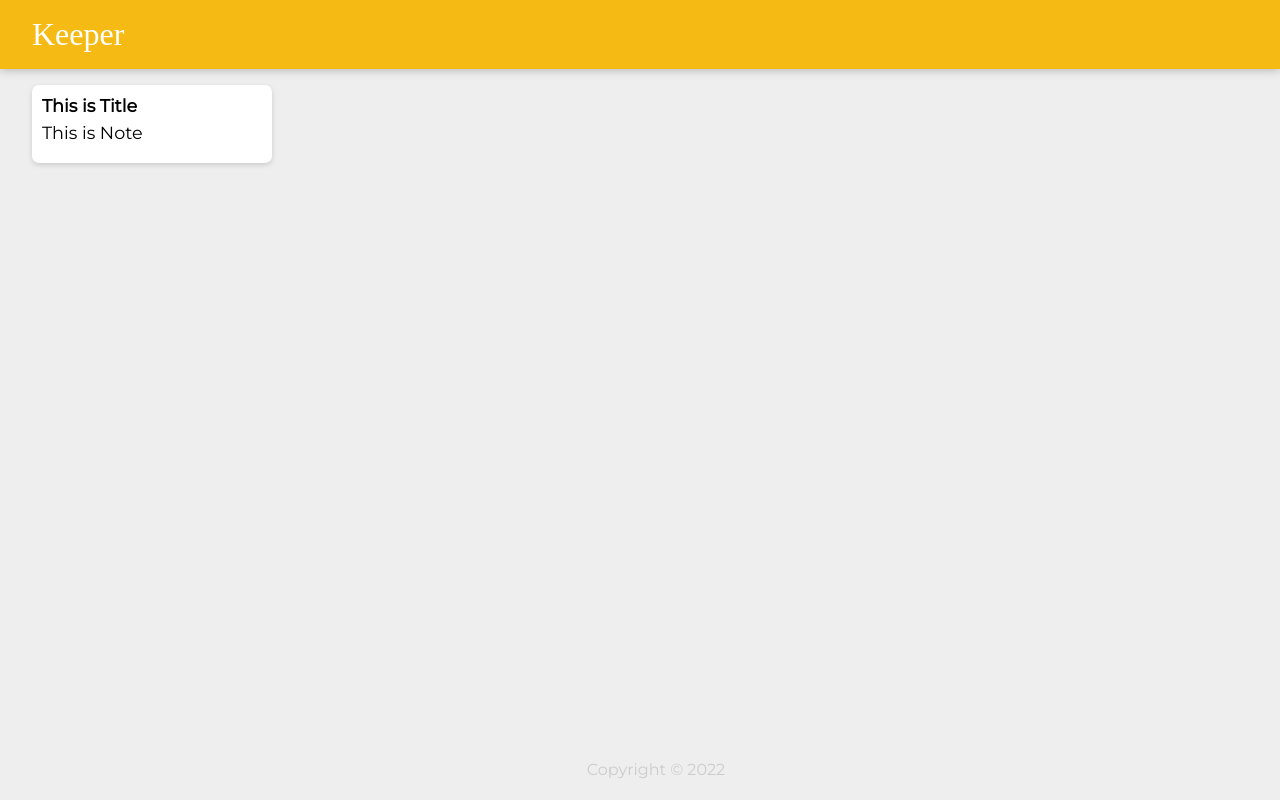
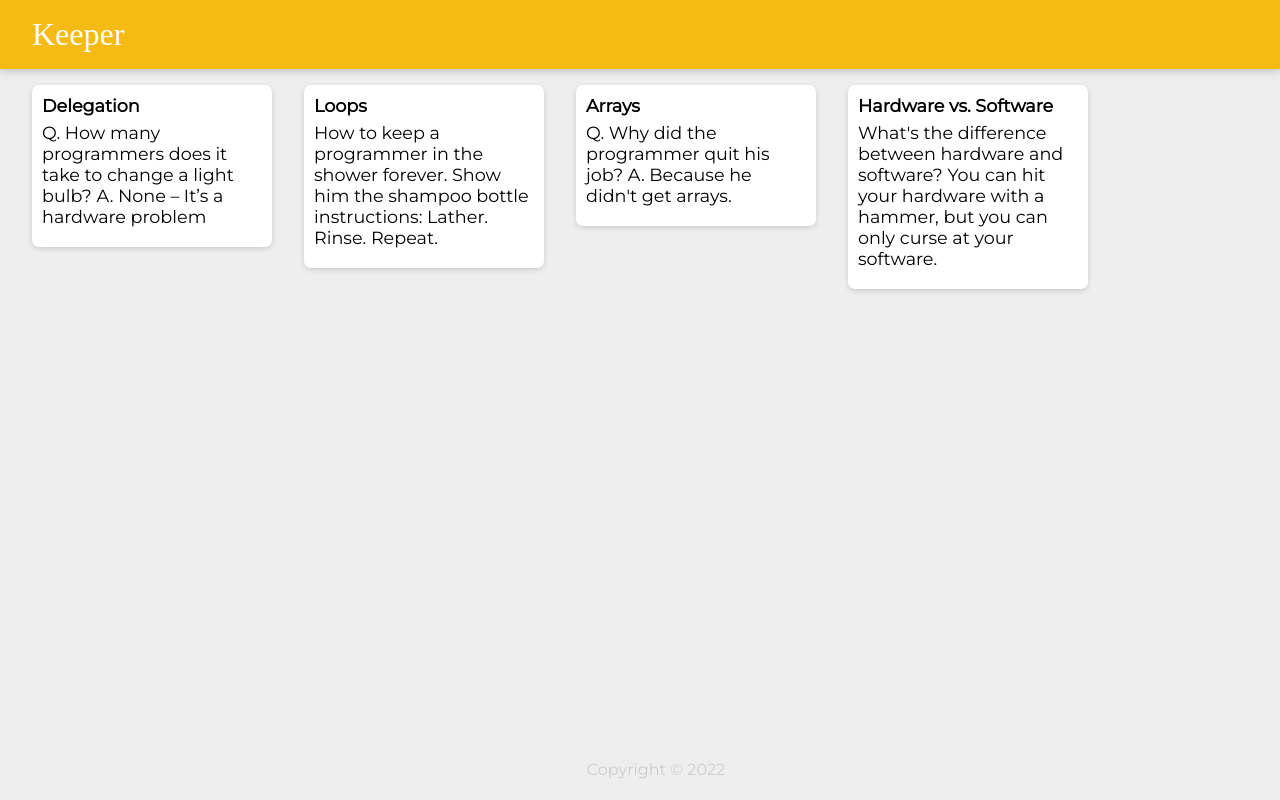
Before and after one commit to vignesh6az/keeper, a React (Create React App) app: page / in a window 1280 px wide. Built offline with nearby package versions, Linux system fonts and the light colour scheme; a web font is replaced by a local one.

Commit message:
added notes

```diff
--- a/src/components/app.jsx
+++ b/src/components/app.jsx
@@ -1,14 +1,26 @@
 import React from "react";
 import Header from "./heading";
 import Footer from "./footer";
-import Note from "./notes";
+import Note from "./note";
+import notes from "../notes";
+
+function showNotes(notes){
+    return(
+        <Note
+            key={notes.key}
+            title={notes.title}
+            note={notes.content}
+        />
+
+    );
+}
 
 function App(){
     return(
     <div>
         <Header />
         <Footer />
-        <Note />
+        {notes.map(showNotes)}
     </div>
 
     );
--- a/src/components/notes.jsx
+++ b/src/components/note.jsx
@@ -1,10 +1,11 @@
 import React from "react";
 
-function Note() {
+
+function Note(props) {
     return (
     <div className="note">
-        <h1>This is Title</h1>
-        <p>This is Note</p>
+        <h1>{props.title}</h1>
+        <p>{props.note}</p>
     </div>
     );
 }
--- /dev/null
+++ b/src/notes.js
@@ -0,0 +1,29 @@
+const notes = [
+    {
+      key: 1,
+      title: "Delegation",
+      content:
+        "Q. How many programmers does it take to change a light bulb? A. None – It’s a hardware problem"
+    },
+    {
+      key: 2,
+      title: "Loops",
+      content:
+        "How to keep a programmer in the shower forever. Show him the shampoo bottle instructions: Lather. Rinse. Repeat."
+    },
+    {
+      key: 3,
+      title: "Arrays",
+      content:
+        "Q. Why did the programmer quit his job? A. Because he didn't get arrays."
+    },
+    {
+      key: 4,
+      title: "Hardware vs. Software",
+      content:
+        "What's the difference between hardware and software? You can hit your hardware with a hammer, but you can only curse at your software."
+    }
+  ];
+
+
+  export default notes;
```
